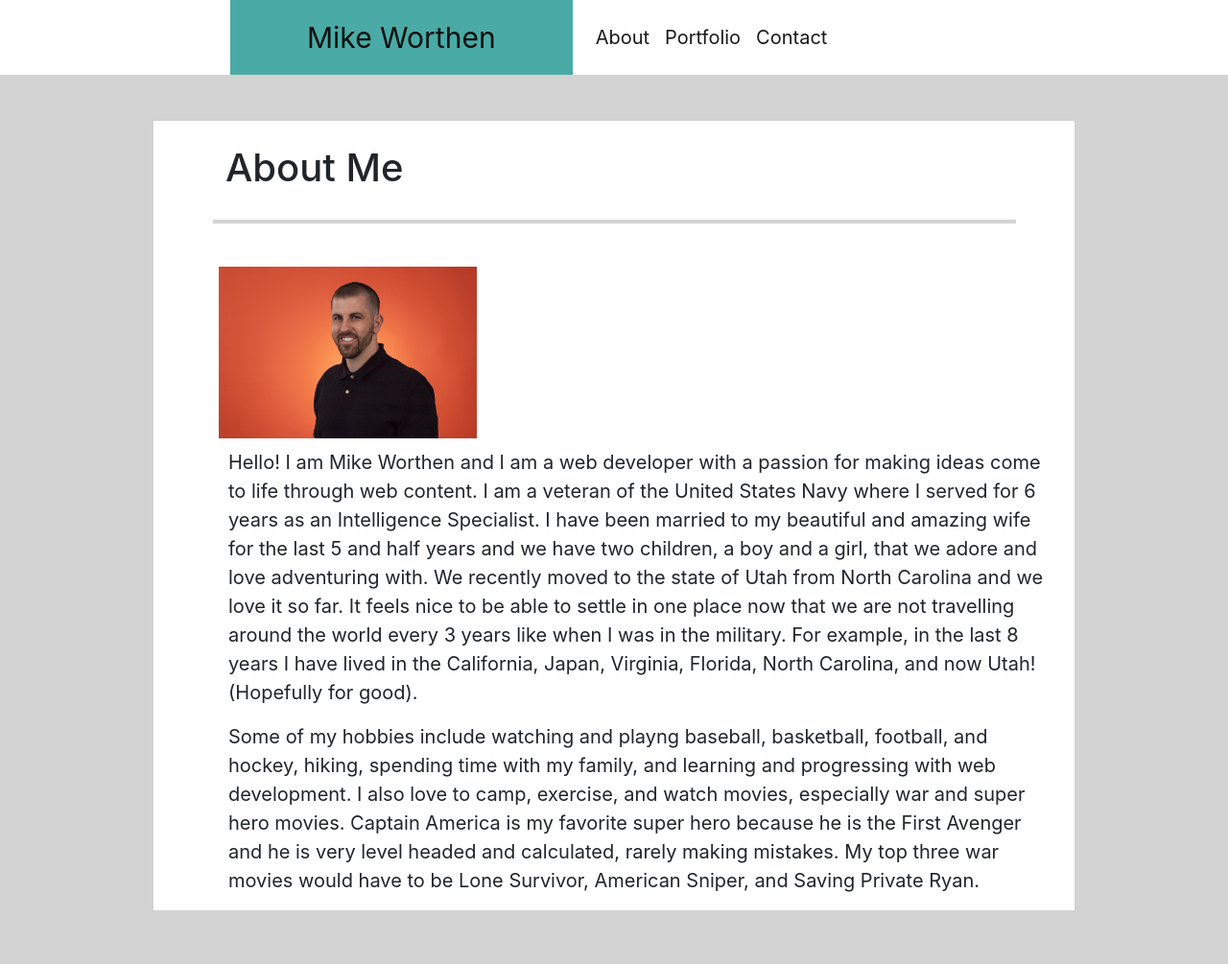
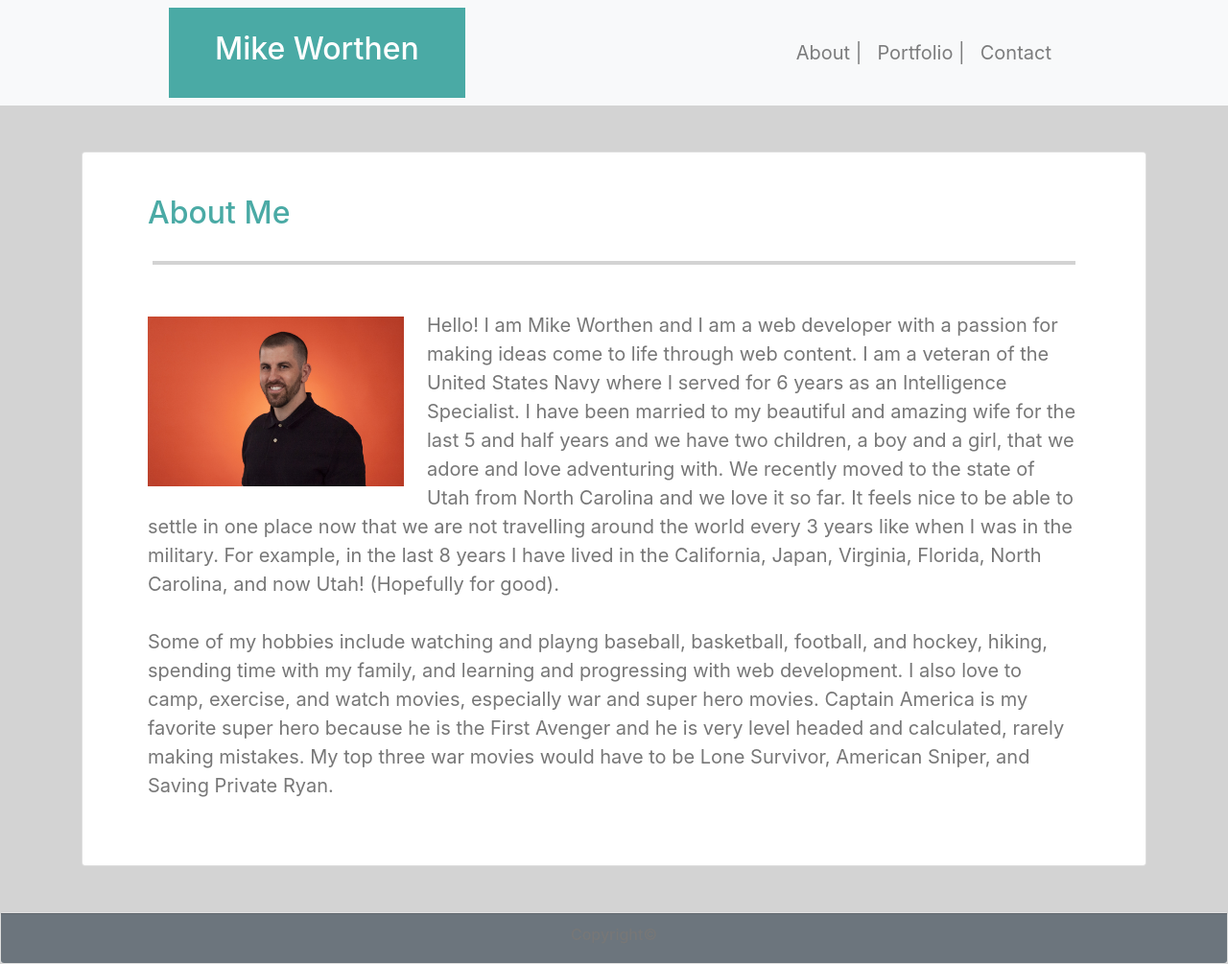
Before and after one commit to MikeWorthen/Bootstrap-Portfolio, a plain HTML site: page index.html in a window 1280 px wide. Shown: the whole page at 96% size. Before the commit the page ends 949 px from the top, so only its background shows below. Drawn offline with nearby package versions, Linux system fonts and the light colour scheme.

Commit message:
Final Product

```diff
--- a/hw2.css
+++ b/hw2.css
@@ -3,28 +3,66 @@ body {
    line-height: 1.5em;
    background: lightgray;
    height: 100%;
+   color: #777777;
+}
+
+.navbar {
+   padding: .5rem 11rem;
 }
 
 .navbar-brand {
-   margin-left: 240px;
+   color: white;
    background-color: #4aaaa5;
-   padding-right: 80px;
-   padding-left: 80px;
-   font-size: 30px;
+
 }
 
-.container {
-   width: 960px;
+h2 {
+   color: white;
 }
 
+.nav-link {
+   color: lightgray;
+}
+
+.card-title {
+   color: #4aaaa5;
+}
+
+a:hover {
+   background-color: #4aaaa5;
+   color: black;
+   font-size: 24px;
+}
+
+a:visited {
+   color: #777777;
+}
+
+/* .navbar-nav {
+   margin-left: 715px;
+}
+
+.navbar-brand {
+   margin-left: 165px;
+   background-color: #4aaaa5;
+   padding-left: 80px;
+   padding-right: 80px;
+   color: white;
+}
+
+/* .container {
+   width: 960px;
+} */
+
 #mike {
-   height: 40%;
+   /* height: 40%;
    width: 40%;
    padding-right: 60px;
    padding-bottom: 10px;
    padding-top: 15px;
    padding-left: 30px;
-   margin-left: -25px;
+   margin-left: 17px;
+   margin-right: -22px; */
 }
 
 hr {
@@ -39,11 +77,53 @@ hr {
 }
 
 .about {
-   margin-left: 60px;
+   /* margin-left: 60px;
    padding-top: 25px;
+   color: #4aaaa5; */
 }
 
-/* .p-0 {
-   padding: 0!important;
-   height: 100px;
+/* .nav-link1 {
+   margin-left: 325px;
+}
+
+.nav-link2 {
+   margin-left: 10px;
+}
+
+.nav-link3 {
+   margin-left: 10px;
 } */
+
+/* .jumbotron {
+   margin: 50px 250px 150px 250px; */
+/* }
+
+.display-4 {
+   color: #4aaaa5;
+   margin-top: -30px;
+} */
+
+/* .footer {
+   display: flex;
+   align-items: flex-end;
+   text-align: center;
+   height: 55px;
+   width: 100%;
+   background-color: #666666;
+   padding-right: 18px;
+   margin-left: -8px;
+   bottom: 0;
+   margin-bottom: -20px;
+} */
+
+/* .copyright {
+   color: lightgray;
+   font-size: 12px;
+   text-align: bottom;
+   margin: 0 auto;
+}
+
+p {
+   margin-left: 45px;
+   margin-right: 45px;
+   color: #777777; */
--- a/index.html
+++ b/index.html
@@ -18,29 +18,69 @@
     <script src="https://cdnjs.cloudflare.com/ajax/libs/popper.js/1.14.7/umd/popper.min.js" integrity="sha384-UO2eT0CpHqdSJQ6hJty5KVphtPhzWj9WO1clHTMGa3JDZwrnQq4sF86dIHNDz0W1" crossorigin="anonymous"></script>
     <script src="https://stackpath.bootstrapcdn.com/bootstrap/4.3.1/js/bootstrap.min.js" integrity="sha384-JjSmVgyd0p3pXB1rRibZUAYoIIy6OrQ6VrjIEaFf/nJGzIxFDsf4x0xIM+B07jRM" crossorigin="anonymous"></script>
 
-    <nav class="navbar navbar-expand-sm navbar-light bg-white p-0">
-        <a class="navbar-brand py-4" href="#">Mike Worthen</a>
+    <nav class="navbar navbar-expand-md navbar-light bg-light">
+        <a class="navbar-brand px-5 py-4" href="#"><h2>Mike Worthen</h2></a>
         <button class="navbar-toggler d-lg-none" type="button" data-toggle="collapse" data-target="#collapsibleNavId" aria-controls="collapsibleNavId"
             aria-expanded="false" aria-label="Toggle navigation">
             <span class="navbar-toggler-icon"></span>
         </button>
         <div class="collapse navbar-collapse" id="collapsibleNavId">
-            <!-- <div class="d-flex p-2 bd-highlight justify-content-end"> -->
-                 <ul class="navbar-nav mr-auto mt-2 mt-lg-0">
+            <ul class="navbar-nav ml-auto mt-2 mt-lg-0">
+                <li class="nav-item">
+                    <a class="nav-link" href="#">About | <span class="sr-only">(current)</span></a>
+                </li>
+                <li class="nav-item">
+                    <a class="nav-link" href="#">Portfolio |</a>
+                </li>
+                <li class="nav-item">
+                    <a class="nav-link" href="#">Contact</a>
+                </li>
+            </ul>
+        </div>
+    </nav>
+    <!-- <nav class="navbar navbar-expand-lg bg-white">
+        <a class="navbar-brand py-4 pl-5 pr-5" href="#"><h2>Mike Worthen</h2></a>
+        <button class="navbar-toggler d-lg-none" type="button" data-toggle="collapse" data-target="#collapsibleNavId">
+            <span class="navbar-toggler-icon"></span>
+        </button>
+        <div class="collapse navbar-collapse" id="collapsibleNavId">
+                 <ul class="navbar-nav ml-auto mt-2 mt-lg-0 mr-4">
                     <li class="nav-item active">
-                        <a class="nav-link" href="#">About <span class="sr-only">(current)</span></a>
+                        <a class="nav-link1" href="#">About | <span class="sr-only">(current)</span></a>
                     </li>
                     <li class="nav-item active">
-                        <a class="nav-link" href="#">Portfolio</a>
+                        <a class="nav-link2" href="#">Portfolio |</a>
                     </li>
                     <li class="nav-item active">
-                        <a class="nav-link">Contact</a>
+                        <a class="nav-link3" href="#">Contact</a>
                     </li>
                 </ul>
-            <!-- </div> -->
         </div>
-    </nav>
-    <div class="container bg-white mt-5">
+    </nav> -->
+<div class="container pb-4 pt-4">
+        <!-- <div class="jumbotron bg-white mt-5"> -->
+            <!-- <h1 class="display-4 ml-5">About Me</h1> -->
+     <div class="card my-4">
+        <div class="card-body">
+            <h2 class="card-title ml-4 pl-4 pt-4">About Me</h2>
+            <hr>
+            <img id="mike" src="assets/images/Headshot.jpg" class="rounded float-left w-25 mr-4 ml-5 pb-1 pt-4 " alt="Mike Worthen">
+            <p class="m-5">Hello! I am Mike Worthen and I am a web developer with a passion for making ideas come to life through web content.
+                    I am a veteran of the United States Navy where I served for 6 years as an Intelligence Specialist. I have been married
+                    to my beautiful and amazing wife for the last 5 and half years and we have two children, a boy and a girl, that we adore
+                    and love adventuring with. We recently moved to the state of Utah from North Carolina and we love it so far. It feels nice
+                    to be able to settle in one place now that we are not travelling around the world every 3 years like when I was in the military.
+                    For example, in the last 8 years I have lived in the California, Japan, Virginia, Florida, North Carolina, and now Utah!
+                    (Hopefully for good).
+                    <br><br>
+                    Some of my hobbies include watching and playng baseball, basketball, football, and hockey, hiking, spending time with my family,
+                    and learning and progressing with web development. I also love to camp, exercise, and watch movies, especially war and super
+                    hero movies. Captain America is my favorite super hero because he is the First Avenger and he is very level headed and calculated,
+                    rarely making mistakes. My top three war movies would have to be Lone Survivor, American Sniper, and Saving Private Ryan.</p>
+        </div>
+    </div>
+</div>
+    <!-- <div class="container bg-white mt-5">
         <div class="row">
             <div class="col-md-12">
                     <h1 class="about">About Me</h1>
@@ -64,85 +104,17 @@
                 hero movies. Captain America is my favorite super hero because he is the First Avenger and he is very level headed and calculated,
                 rarely making mistakes. My top three war movies would have to be Lone Survivor, American Sniper, and Saving Private Ryan. </p></p>
             </div>
+        </div>  -->
+    </body>
+
+    <div class="card text-center">
+        <div class="card-footer bg-secondary ">
+                <h6>Copyright©</h6>
         </div>
-
-
-</body>
+    </div>
+<!-- <div class="row">
+    <div class="footer mt-4 text-align-center">
+            <h6 class="copyright">Copyright©</h6>
+    </div>
+</div> -->
 </html>
-
-
-
-
-
-
-
-
-
-
-
-
-
-
-
-
-
-
-
-
-
-
-
-
-
-
-
-<!-- <!DOCTYPE html>
-<html lang="en">
-<head>
-    <meta charset="UTF-8">
-    <meta name="viewport" content="width=device-width, initial-scale=1.0">
-    <meta http-equiv="X-UA-Compatible" content="ie=edge">
-    <title>Mikes Portfolio</title>
-    <link rel="stylesheet" type="text/css" href="assets/css/style.css">
-</head>
-<body>
-        <nav id="container1">
-            <h1 class="headerName">Mike Worthen</h1>
-            <div class="topLinks">
-                <ul>
-                    <a>About |</a>
-                    <a>Portfolio |</a>
-                    <a>Contact</a>
-                </ul>
-            </div>
-        </nav>
-
-
-     <div class="container2">
-        <section id="text">
-            <h1 id="about">About Me</h1>
-            <hr>
-                <img id="mike" src="assets/images/Headshot.jpg" alt="Mike Worthen">
-                <p id="p1">Hello! I am Mike Worthen and I am a web developer with a passion for making ideas come to life through web content.
-                    I am a veteran of the United States Navy where I served for 6 years as an Intelligence Specialist. I have been married
-                    to my beautiful and amazing wife for the last 5 and half years and we have two children, a boy and a girl, that we adore
-                    and love adventuring with. We recently moved to the state of Utah from North Carolina and we love it so far. It feels nice
-                    to be able to settle in one place now that we are not travelling around the world every 3 years like when I was in the military.
-                    For example, in the last 8 years I have lived in the California, Japan, Virginia, Florida, North Carolina, and now Utah!
-                    (Hopefully for good).</p>
-                    <p id="p2">Some of my hobbies include watching and playng baseball, basketball, football, and hockey, hiking, spending time with my family,
-                    and learning and progressing with web development. I also love to camp, exercise, and watch movies, especially war and super
-                    hero movies. Captain America is my favorite super hero because he is the First Avenger and he is very level headed and calculated,
-                    rarely making mistakes. My top three war movies would have to be Lone Survivor, American Sniper, and Saving Private Ryan. </p>
-
-
-        </section>
-    </div>
-</body>
-<footer id="footer"> -->
-<!-- <div class="footer">
-    <h6 class="copyright">Copyright©</h6>
-</div> -->
-
-    <!-- </footer> -->
-</html>
```
